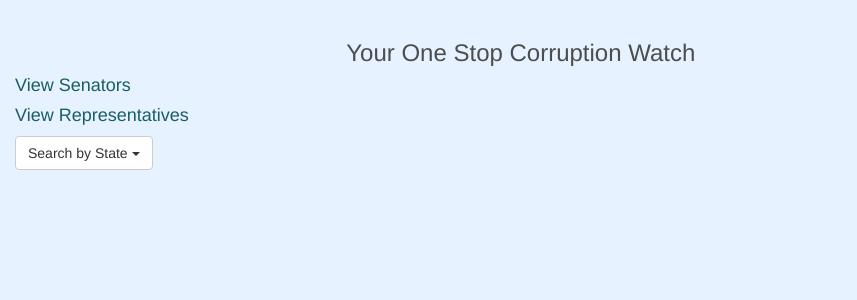
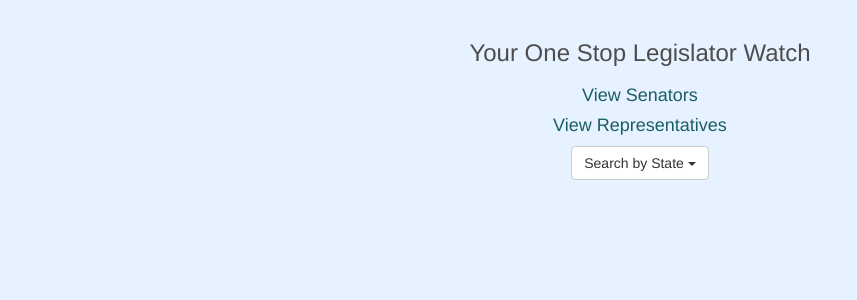
Before and after one commit to meyerhoferc/will-legislate-for-money, a Django app: template public_officials/templates/public-officials/home.html in a window 1280 px wide. Shown: the part 52-352 px from the top of the page, without its empty margins (0-857 px from the left). Run offline with Django 3.2, Linux system fonts and the light colour scheme; the template is opened without the code that fills it, so the values that code supplies are empty; some libraries are stand-ins or nearby versions.

Commit message:
Update styling on front page

```diff
--- a/public_officials/functional_tests/test_public_officials.py
+++ b/public_officials/functional_tests/test_public_officials.py
@@ -22,7 +22,7 @@ class GuestUserTest(StaticLiveServerTestCase):
         self.browser.get(self.live_server_url)
         self.assertIn('Will Legislate For Money', self.browser.title)
         header_text = self.browser.find_element_by_tag_name('h3').text
-        self.assertIn('Your One Stop Corruption Watch', header_text)
+        self.assertIn('Your One Stop Legislator Watch', header_text)
         selection_text = self.browser.find_element_by_css_selector('.selections').text
         self.assertIn("View Senators", selection_text)
         self.assertIn("View Representatives", selection_text)
--- a/public_officials/templates/public-officials/home.html
+++ b/public_officials/templates/public-officials/home.html
@@ -26,12 +26,12 @@
     </nav>
 
     <div class="container-fluid">
-      <div class="row col-md-10">
-        <h3 class="text-center">Your One Stop Corruption Watch</h3>
-        <div class="selections">
+      <div class="row">
+        <h3 class="text-center">Your One Stop Legislator Watch</h3>
+        <div class="selections col-md-4 col-md-offset-4 text-center">
           <h4><a href="{% url 'senator_index' %}">View Senators</a></h4>
           <h4><a href="{% url 'representative_index' %}">View Representatives</a></h4>
-          <div class="dropdown">
+          <div class="dropdown text-center">
             <button class="btn btn-default dropdown-toggle" type="button" id="dropdownMenu1" data-toggle="dropdown" aria-haspopup="true" aria-expanded="true">Search by State
             <span class="caret"></span></button>
             <ul class="text-center dropdown-menu" aria-labelledby="dropdownMenu1">
```
Lines whose indentation alone changed are shown as unchanged.
